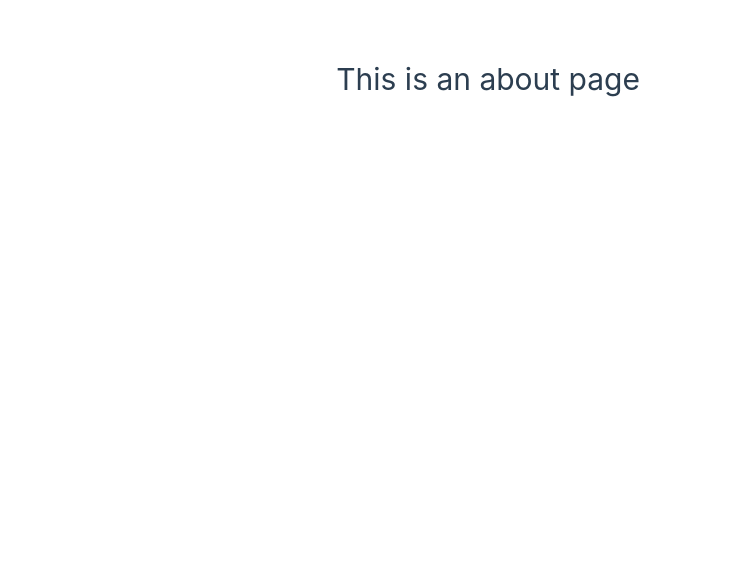
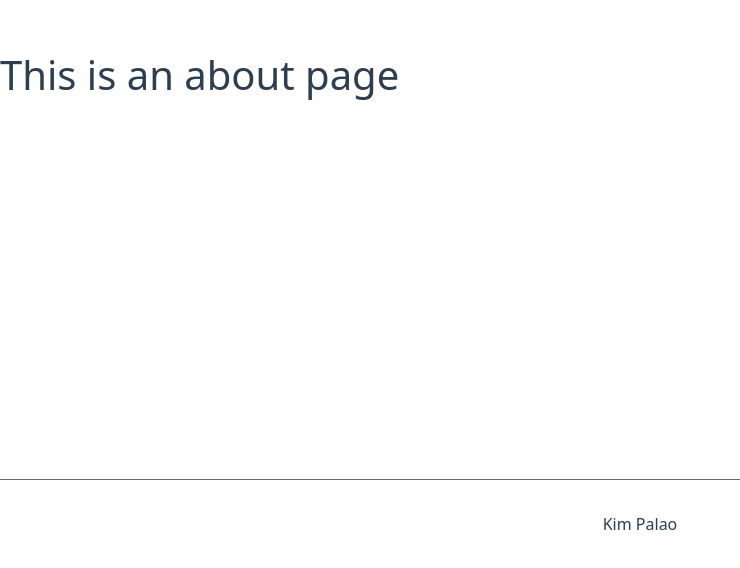
Before and after one commit to KimPalao/audio-storage-frontend, a Vue app: page /about in a window 1280 px wide. Shown: the part 321-889 px from the top of the page, without its empty margins (0-740 px from the left). Before the commit the page ends 800 px from the top, so only its background shows below. Built offline with nearby package versions, Linux system fonts and the light colour scheme.

Commit message:
Add bootstrap

```diff
--- a/index.html
+++ b/index.html
@@ -18,6 +18,11 @@
   <link rel="icon" type="image/png" href="/favicon/favicon-128.png" sizes="128x128" />
   <meta name="viewport" content="width=device-width, initial-scale=1.0">
   <title>Audio</title>
+  <style>
+    #app {
+      min-height: 100vh;
+    }
+  </style>
 </head>
 
 <body>
--- a/package.json
+++ b/package.json
@@ -13,6 +13,7 @@
   },
   "dependencies": {
     "axios": "^1.4.0",
+    "bootstrap": "^5.3.0",
     "vue": "^3.3.4",
     "vue-router": "^4.2.2"
   },
@@ -28,6 +29,7 @@
     "eslint-plugin-vue": "^9.11.0",
     "npm-run-all": "^4.1.5",
     "prettier": "^2.8.8",
+    "sass": "^1.63.6",
     "typescript": "~5.0.4",
     "vite": "^4.3.9",
     "vue-tsc": "^1.6.5"
--- a/src/App.vue
+++ b/src/App.vue
@@ -5,6 +5,9 @@ import HelloWorld from './components/HelloWorld.vue';
 
 <template>
   <RouterView />
+  <footer>
+    Kim Palao
+  </footer>
 </template>
 
 <style scoped>
@@ -13,60 +16,9 @@ header {
   max-height: 100vh;
 }
 
-.logo {
-  display: block;
-  margin: 0 auto 2rem;
-}
-
-nav {
-  width: 100%;
-  font-size: 12px;
+footer {
+  border-top: 1px solid #666;
+  padding: 2em;
   text-align: center;
-  margin-top: 2rem;
-}
-
-nav a.router-link-exact-active {
-  color: var(--color-text);
-}
-
-nav a.router-link-exact-active:hover {
-  background-color: transparent;
-}
-
-nav a {
-  display: inline-block;
-  padding: 0 1rem;
-  border-left: 1px solid var(--color-border);
-}
-
-nav a:first-of-type {
-  border: 0;
-}
-
-@media (min-width: 1024px) {
-  header {
-    display: flex;
-    place-items: center;
-    padding-right: calc(var(--section-gap) / 2);
-  }
-
-  .logo {
-    margin: 0 2rem 0 0;
-  }
-
-  header .wrapper {
-    display: flex;
-    place-items: flex-start;
-    flex-wrap: wrap;
-  }
-
-  nav {
-    text-align: left;
-    margin-left: -1rem;
-    font-size: 1rem;
-
-    padding: 1rem 0;
-    margin-top: 1rem;
-  }
 }
 </style>
--- a/src/assets/base.css
+++ b/src/assets/base.css
@@ -60,8 +60,8 @@
 
 body {
   min-height: 100vh;
-  color: var(--color-text);
-  background: var(--color-background);
+  color: var(--color-text) !important;
+  background: var(--color-background) !important;
   transition: color 0.5s, background-color 0.5s;
   line-height: 1.6;
   font-family: Inter, -apple-system, BlinkMacSystemFont, 'Segoe UI', Roboto, Oxygen, Ubuntu,
--- a/src/assets/main.css
+++ /dev/null
@@ -1,35 +0,0 @@
-@import './base.css';
-
-#app {
-  max-width: 1280px;
-  margin: 0 auto;
-  padding: 2rem;
-
-  font-weight: normal;
-}
-
-a,
-.green {
-  text-decoration: none;
-  color: hsla(160, 100%, 37%, 1);
-  transition: 0.4s;
-}
-
-@media (hover: hover) {
-  a:hover {
-    background-color: hsla(160, 100%, 37%, 0.2);
-  }
-}
-
-@media (min-width: 1024px) {
-  body {
-    display: flex;
-    place-items: center;
-  }
-
-  #app {
-    display: grid;
-    grid-template-columns: 1fr 1fr;
-    padding: 0 2rem;
-  }
-}
--- /dev/null
+++ b/src/assets/styles.scss
@@ -0,0 +1,25 @@
+// Import all of Bootstrap's CSS
+@import "bootstrap/scss/bootstrap";
+
+@import './base.css';
+
+#app {
+  max-width: 1280px;
+  margin: 0 auto;
+
+  font-weight: normal;
+
+  display: flex;
+  flex-direction: column;
+}
+
+main {
+  flex-grow: 1;
+}
+
+a,
+.green {
+  text-decoration: none;
+  color: hsla(160, 100%, 37%, 1);
+  transition: 0.4s;
+}
```
Also changed, not shown: src/main.ts (+7 -7 lines), 1 other file (tests, documents, lock files or other folders).
